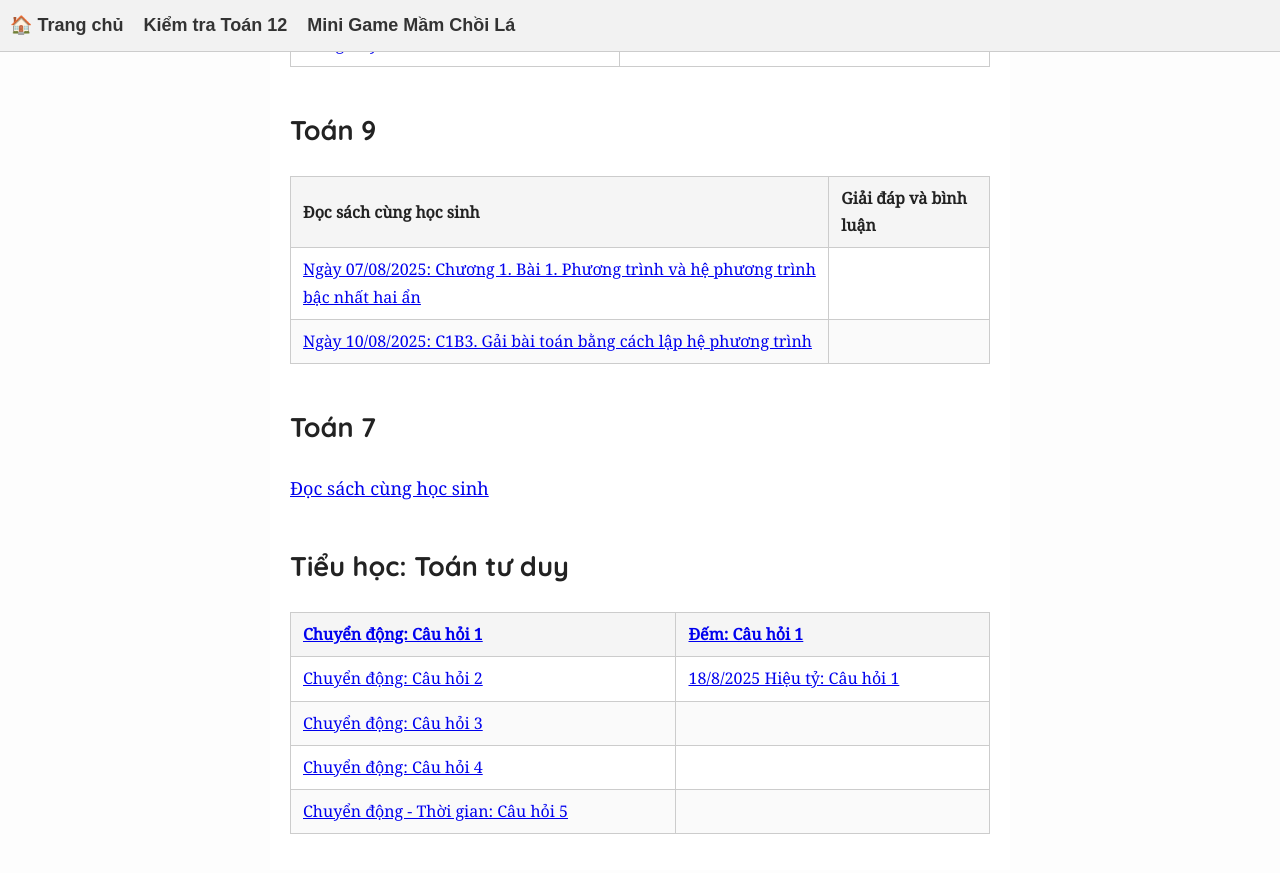
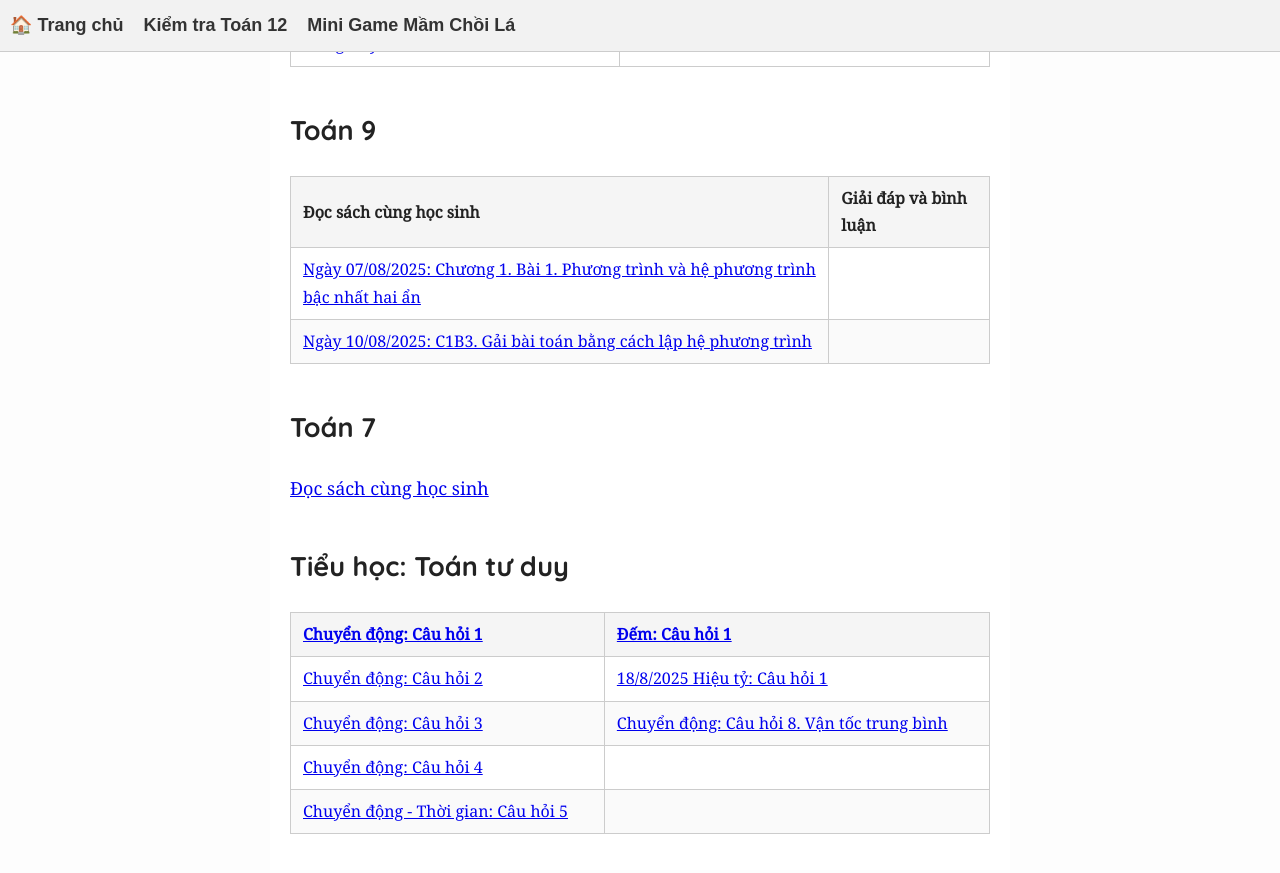
Before and after one commit to NguyenMuoiVN1988/publicstudyrepo, a Jekyll site: the page built from index.md, in a window 1280 px wide and 900 px high, scrolled down 586 px. Shown: the top 873 px of the window. Built offline with Jekyll 4.4.1, drawn with Linux system fonts in a browser that asks for light colours; our own code applies the rules of GitHub Pages for plain Markdown files.

Commit message:
Update index.md

```diff
--- a/index.md
+++ b/index.md
@@ -30,6 +30,6 @@ title: "Public Study"
 |[Chuyển động: Câu hỏi 1](Tieuhoc/TuduyQuestion1.md)| [Đếm: Câu hỏi 1](Tieuhoc/TieuHocDemQuestion1.md)|
 |----|----|
 [Chuyển động: Câu hỏi 2](Tieuhoc/TuduyQuestion2.md)|[18/8/2025 Hiệu tỷ: Câu hỏi 1](Tieuhoc/TieuHocHieuTy.md) |
-|[Chuyển động: Câu hỏi 3](Tieuhoc/TuduyQuestion3.md)| |
+|[Chuyển động: Câu hỏi 3](Tieuhoc/TuduyQuestion3.md)| [Chuyển động: Câu hỏi 8. Vận tốc trung bình](Tieuhoc/TuduyQuestion8.md) |
 |[Chuyển động: Câu hỏi 4](Tieuhoc/TuduyQuestion4.md)| |
 |[Chuyển động - Thời gian: Câu hỏi 5](Tieuhoc/TuduyQuestion5.md)| |
```
